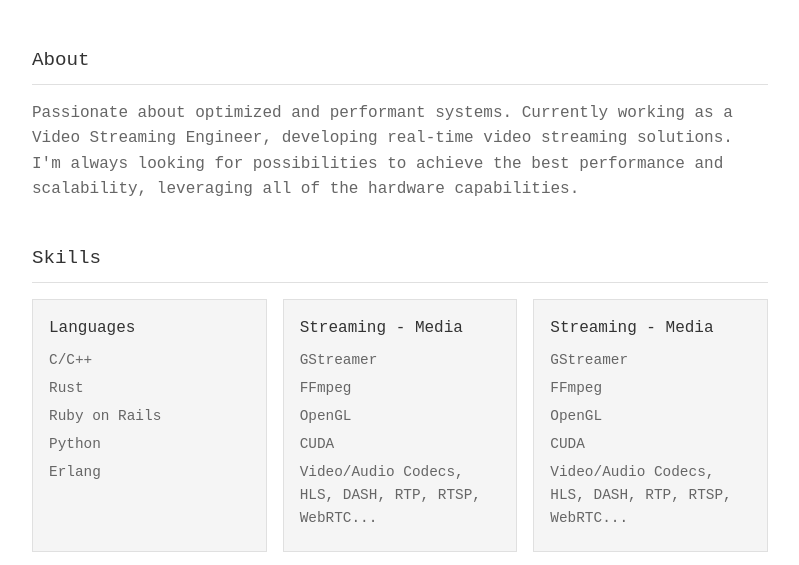
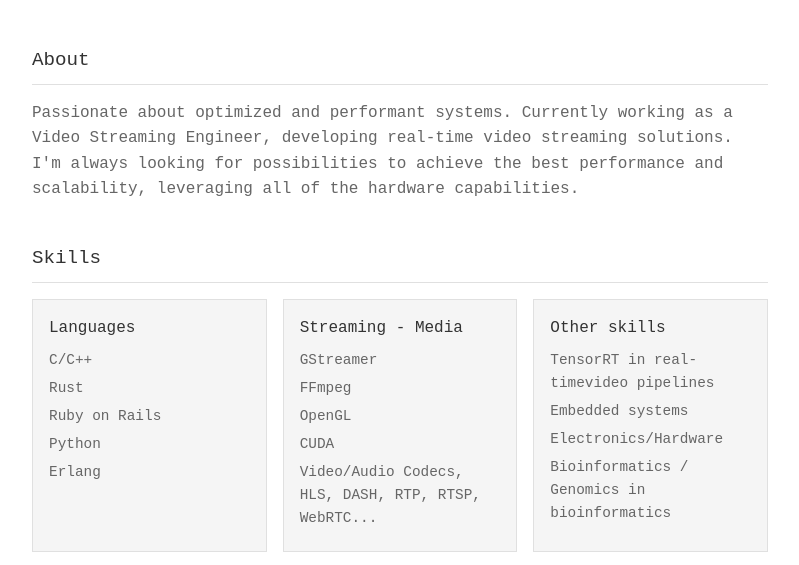
Before and after one commit to wizenink/landingpage, a plain HTML site: page index.html in a window 1280 px wide. Shown: the part 159-724 px from the top of the page, without its empty margins (240-1039 px from the left). Drawn offline with Linux system fonts and the light colour scheme.

Commit message:
Removed duplicated section

```diff
--- a/index.html
+++ b/index.html
@@ -258,16 +258,7 @@
                         </ul>
                     </div>
 
-                    <div class="skill-category">
-                        <h3>Streaming - Media</h3>
-                        <ul class="skill-list">
-                            <li>GStreamer</li>
-                            <li>FFmpeg</li>
-                            <li>OpenGL</li>
-                            <li>CUDA</li>
-                            <li>Video/Audio Codecs, HLS, DASH, RTP, RTSP, WebRTC...</li>
-                        </ul>
-                    </div>
+
 
                     <div class="skill-category">
                         <h3>Other skills</h3>
```
